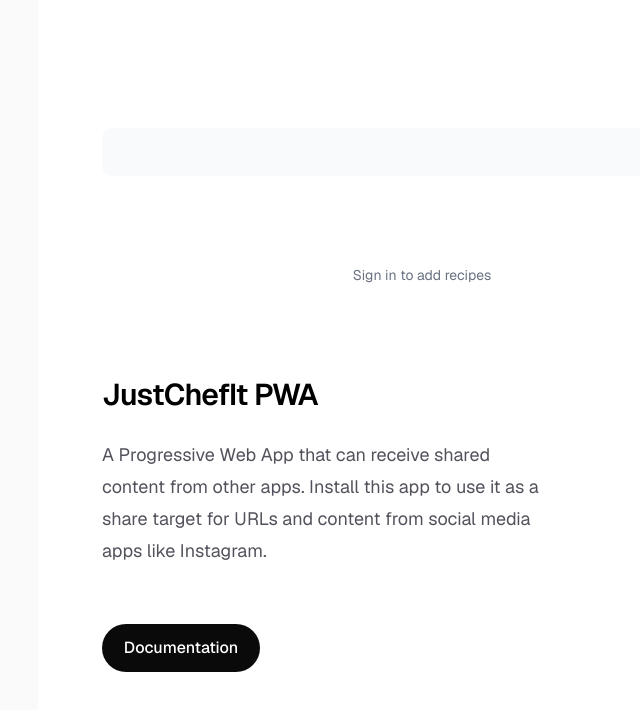
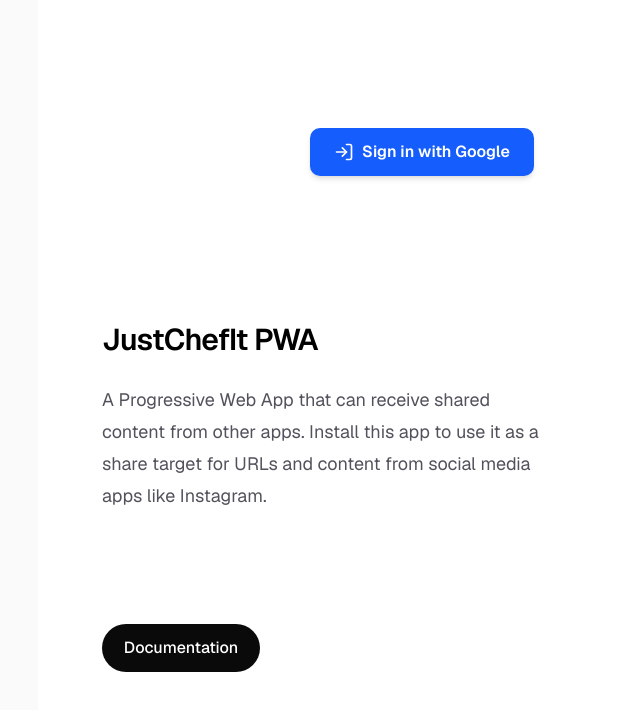
Before and after one commit to ShashwatM3/justchefit-pwa, a Next.js app: page / in a window 1280 px wide. Shown: the top 710 px of the page, without its empty margins (218-858 px from the left). Built offline with nearby package versions, Linux system fonts and the light colour scheme; no server answers.

Commit message:
sign in detection

```diff
--- a/app/page.tsx
+++ b/app/page.tsx
@@ -4,46 +4,28 @@
   getAuth,
   onAuthStateChanged,
   setPersistence,
-  browserLocalPersistence
+  browserLocalPersistence,
+  signInWithPopup,
+  GoogleAuthProvider
 } from "firebase/auth";
-import { doc, getDoc } from 'firebase/firestore';
-import { Plus, Loader2 } from 'lucide-react';
+import { doc, getDoc, setDoc } from 'firebase/firestore';
+import { Plus, Loader2, LogIn } from 'lucide-react';
+import { app, db } from "@/lib/firebase";
+import { useRouter } from 'next/navigation';
+import SharedContent from "./components/SharedContent";
 
-// You'll need to import these from your project
-import { app, db } from "@/lib/firebase";
-// import { useCounterStore } from './store'
-
-// Mock SharedContent component - replace with your actual import
-function SharedContent({ title, text, url }: { title: string; text: string; url: string }) {
-  return (
-    <div className="w-full max-w-3xl mx-auto mb-8 p-6 bg-gray-50 dark:bg-gray-900 rounded-lg">
-      {title && (
-        <h2 className="text-xl font-semibold mb-2 text-gray-900 dark:text-gray-100">
-          {title}
-        </h2>
-      )}
-      {text && (
-        <p className="text-gray-700 dark:text-gray-300 mb-2">
-          {text}
-        </p>
-      )}
-      {url && (
-        <a
-          href={url}
-          target="_blank"
-          rel="noopener noreferrer"
-          className="text-blue-600 dark:text-blue-400 hover:underline break-all"
-        >
-          {url}
-        </a>
-      )}
-    </div>
-  );
+interface SearchParams {
+  title?: string;
+  text?: string;
+  url?: string;
 }
 
-function SharedContentWrapper({ searchParamsPromise }: { searchParamsPromise: any }) {
-  // Unwrap the Promise using React.use()
-  const searchParams: any = use(searchParamsPromise);
+interface PageProps {
+  searchParams: Promise<SearchParams>;
+}
+
+function SharedContentWrapper({ searchParamsPromise }: { searchParamsPromise: Promise<SearchParams> }) {
+  const searchParams = use(searchParamsPromise);
 
   return (
     <SharedContent
@@ -54,48 +36,62 @@
   );
 }
 
-export default function Home({ searchParams }: { searchParams: any }) {
-  const [userInfo, setUserInfo] = useState(null);
+function AddRecipeButton({ searchParamsPromise }: { searchParamsPromise: Promise<SearchParams> }) {
+  const searchParams = use(searchParamsPromise);
+  const router = useRouter();
+  const handleAddRecipe = (searchParams: SearchParams) => {
+    router.push(`/Dashboard?title=${searchParams?.title}&text=${searchParams?.text}&url=${searchParams?.url}`);
+  };
+  return (
+    searchParams && Object.keys(searchParams).length > 0 ? (
+      <div className="flex items-center gap-2">
+        <button
+          onClick={() => handleAddRecipe(searchParams)}
+          className="flex items-center gap-2 px-6 py-3 bg-green-600 hover:bg-green-700 text-white font-semibold rounded-lg transition-colors shadow-md hover:shadow-lg"
+        >
+          <Plus className="w-5 h-5" />
+          Add Recipe
+        </button>
+      </div>
+    ) : (
+      <div className="flex items-center gap-2 text-gray-500">
+        <span>No shared content</span>
+      </div>
+    )
+  )
+}
+
+export default function Home({ searchParams }: PageProps) {
+  const auth = getAuth(app);
+  const router = useRouter();
   const [loading, setLoading] = useState(true);
   const [authInitialized, setAuthInitialized] = useState(false);
+  const [userInfo, setUserInfo] = useState({})
+  const [signingIn, setSigningIn] = useState(false);
 
-  // Initialize Firebase Auth
+  // Listen for auth state changes
   useEffect(() => {
-    // In your actual implementation, uncomment these lines:
-    // const auth = getAuth(app);
-
-    // Mock auth for demonstration - remove this in production
-    const mockAuth = {
-      currentUser: null,
-      onAuthStateChanged: (callback: any) => {
-        // Simulate checking auth state
-        setTimeout(() => {
-          callback(null); // No user logged in
-        }, 1000);
-        return () => {}; // Unsubscribe function
-      }
-    };
-
     setLoading(true);
-
-    // Replace mockAuth with 'auth' in production
-    const unsubscribe = mockAuth.onAuthStateChanged(async (user: any) => {
+    const unsubscribe = onAuthStateChanged(auth, async (user) => {
       if (user) {
         try {
-          // Fetch user details from Firestore
-          // Uncomment in production:
-          // const userRef = doc(db, "users", user.uid);
-          // const userSnap = await getDoc(userRef);
+          // Fetch extra profile details from Firestore
+          const userRef = doc(db, "users", user.uid);
+          const userSnap = await getDoc(userRef);
 
-          // Mock user data - remove in production
-          const mockUserData: any = {
-            name: user.displayName,
-            email: user.email,
-            profile_pic: user.photoURL,
-            uid: user.uid,
-          };
-
-          setUserInfo(mockUserData);
+          if (userSnap.exists()) {
+            setUserInfo(userSnap.data());
+          } else {
+            // If user doc doesn't exist yet, create it
+            const newUser = {
+              name: user.displayName,
+              email: user.email,
+              profile_pic: user.photoURL,
+              uid: user.uid,
+            };
+            await setDoc(userRef, newUser, { merge: true });
+            setUserInfo(newUser);
+          }
         } catch (error) {
           console.error("Error fetching user data:", error);
           setUserInfo(null);
@@ -108,13 +104,29 @@
     });
 
     return () => unsubscribe();
-  }, []);
+  }, [auth, setUserInfo]);
+
+  // Sign in with Google handler
+  const handleSignIn = async () => {
+    setSigningIn(true);
+    try {
+      await setPersistence(auth, browserLocalPersistence);
+      const provider = new GoogleAuthProvider();
+      const result = await signInWithPopup(auth, provider);
+      const user = result.user;
+
+      // User details will sync via onAuthStateChanged
+      console.log("Sign-in successful:", user);
+    } catch (error) {
+      console.error("Sign-in error:", error);
+      alert("Failed to sign in. Please try again.");
+    } finally {
+      setSigningIn(false);
+    }
+  };
 
   const handleAddRecipe = () => {
-    // Navigate to dashboard or recipe creation
-    // In production: router.push("/Dashboard")
-    console.log("Navigating to dashboard...");
-    alert("Add Recipe clicked! Redirect to dashboard.");
+    router.push("/Dashboard");
   };
 
   return (
@@ -130,7 +142,7 @@
           <SharedContentWrapper searchParamsPromise={searchParams} />
         </Suspense>
 
-        {/* Add Recipe Button - Only shown when user is authenticated */}
+        {/* Authentication Section */}
         {authInitialized && (
           <div className="w-full mb-8 flex justify-center">
             {loading ? (
@@ -139,17 +151,25 @@
                 <span>Checking authentication...</span>
               </div>
             ) : userInfo ? (
+              <AddRecipeButton searchParamsPromise={searchParams} />
+            ) : (
               <button
-                onClick={handleAddRecipe}
-                className="flex items-center gap-2 px-6 py-3 bg-green-600 hover:bg-green-700 text-white font-semibold rounded-lg transition-colors shadow-md hover:shadow-lg"
+                onClick={handleSignIn}
+                disabled={signingIn}
+                className="flex items-center gap-2 px-6 py-3 bg-blue-600 hover:bg-blue-700 disabled:bg-blue-400 text-white font-semibold rounded-lg transition-colors shadow-md hover:shadow-lg disabled:cursor-not-allowed"
               >
-                <Plus className="w-5 h-5" />
-                Add Recipe
+                {signingIn ? (
+                  <>
+                    <Loader2 className="w-5 h-5 animate-spin" />
+                    Signing in...
+                  </>
+                ) : (
+                  <>
+                    <LogIn className="w-5 h-5" />
+                    Sign in with Google
+                  </>
+                )}
               </button>
-            ) : (
-              <div className="text-sm text-gray-500 dark:text-gray-400">
-                Sign in to add recipes
-              </div>
             )}
           </div>
         )}
```
